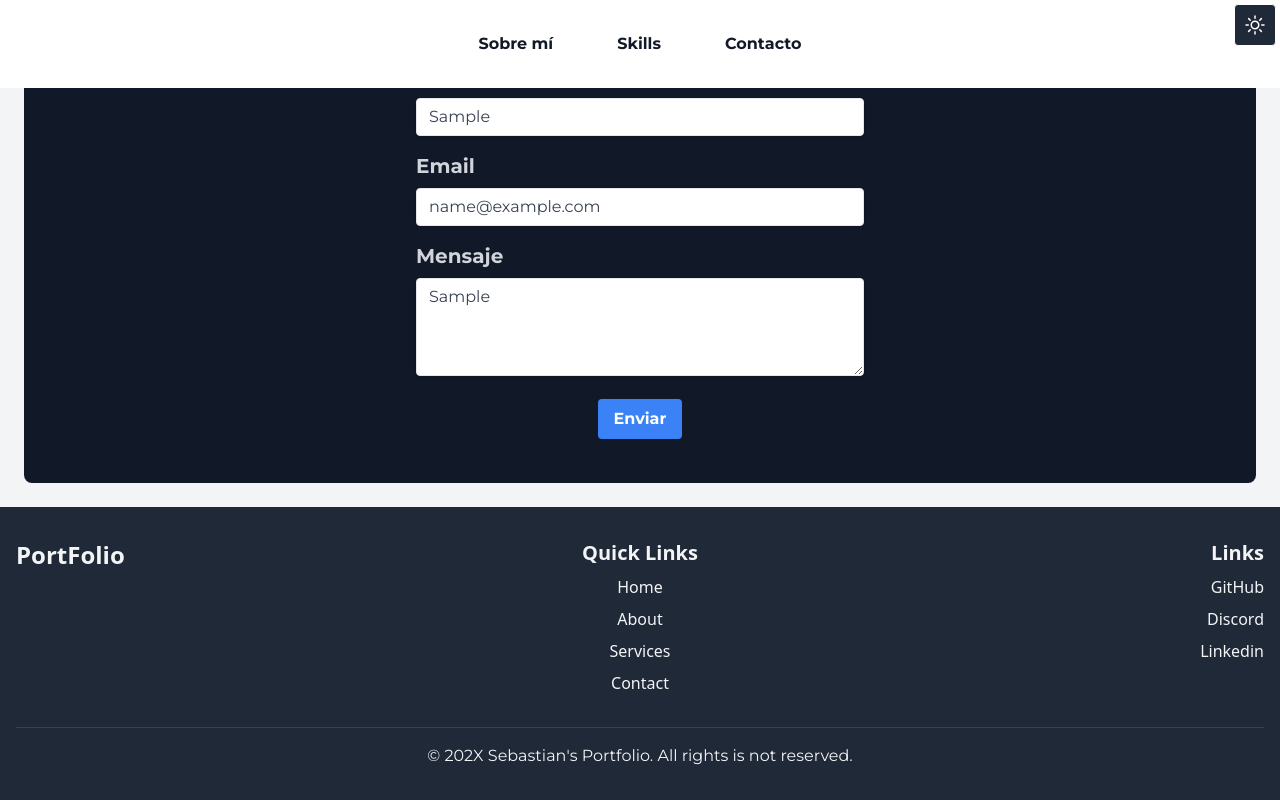
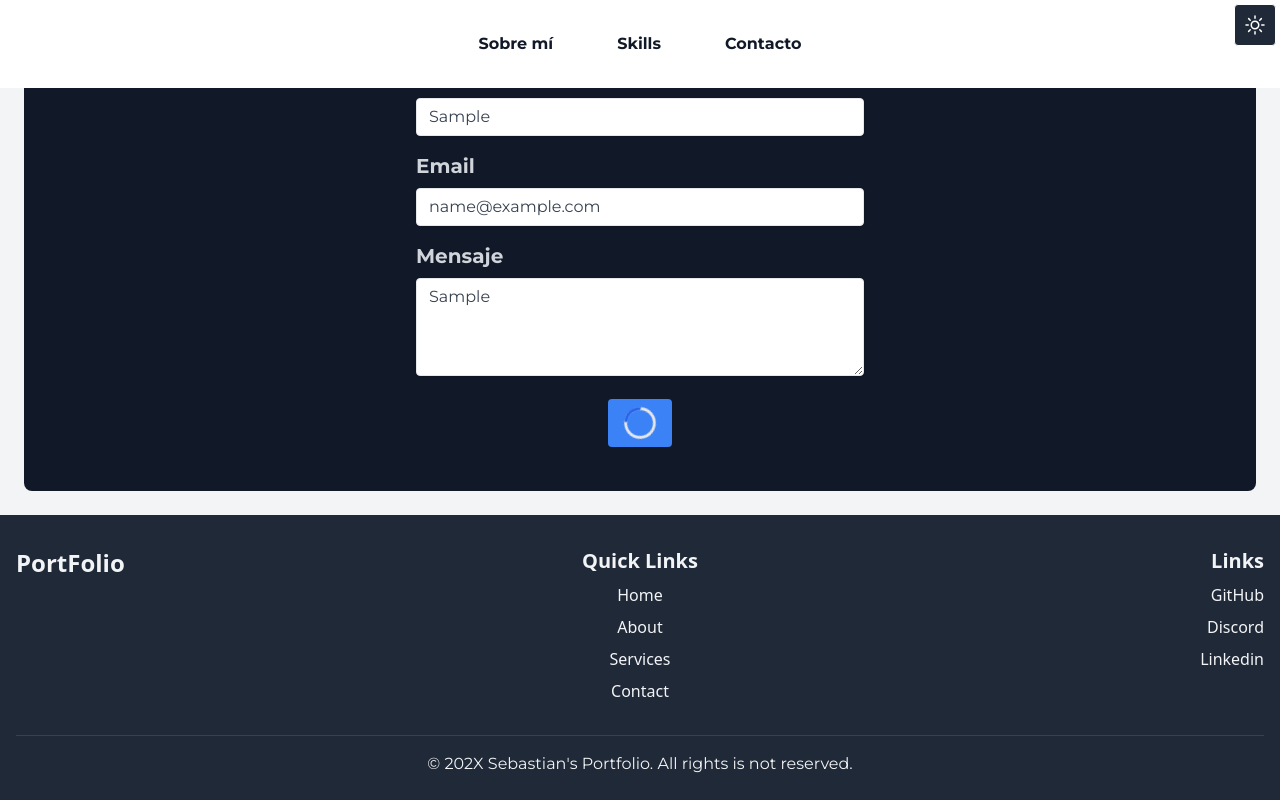
Before and after one commit to sebastianvr/sebastianvr.github.io, an Angular app: page / in a window 1280 px wide. Both pictures are taken after typing "Sample", "name@example.com", "Sample" into the empty fields and a click on the button "Enviar". Shown: the part 1955-2755 px from the top of the page. Built offline with nearby package versions, Linux system fonts and the light colour scheme.

Commit message:
feat: Añadiendo spinner al eviar formulario de contacto.

```diff
--- a/src/app/pages/contact/contact.component.html
+++ b/src/app/pages/contact/contact.component.html
@@ -34,7 +34,25 @@
       </div>
       <div class="flex items-center justify-center">
         <button [disabled]="isSending"
-          class="bg-blue-500 hover:bg-blue-700 text-white font-bold py-2 px-4 rounded focus:outline-none focus:shadow-outline">Enviar
+          class="bg-blue-500 hover:bg-blue-700 text-white font-bold py-2 px-4 rounded focus:outline-none focus:shadow-outline">
+          @if (!isSending) {
+          Enviar
+          }
+
+          @if (isSending) {
+          <div role="status">
+            <svg aria-hidden="true" class="w-8 h-8 text-gray-200 animate-spin dark:text-gray-600 fill-blue-600"
+              viewBox="0 0 100 101" fill="none" xmlns="http://www.w3.org/2000/svg">
+              <path
+                d="M100 50.5908C100 78.2051 77.6142 100.591 50 100.591C22.3858 100.591 0 78.2051 0 50.5908C0 22.9766 22.3858 0.59082 50 0.59082C77.6142 0.59082 100 22.9766 100 50.5908ZM9.08144 50.5908C9.08144 73.1895 27.4013 91.5094 50 91.5094C72.5987 91.5094 90.9186 73.1895 90.9186 50.5908C90.9186 27.9921 72.5987 9.67226 50 9.67226C27.4013 9.67226 9.08144 27.9921 9.08144 50.5908Z"
+                fill="currentColor" />
+              <path
+                d="M93.9676 39.0409C96.393 38.4038 97.8624 35.9116 97.0079 33.5539C95.2932 28.8227 92.871 24.3692 89.8167 20.348C85.8452 15.1192 80.8826 10.7238 75.2124 7.41289C69.5422 4.10194 63.2754 1.94025 56.7698 1.05124C51.7666 0.367541 46.6976 0.446843 41.7345 1.27873C39.2613 1.69328 37.813 4.19778 38.4501 6.62326C39.0873 9.04874 41.5694 10.4717 44.0505 10.1071C47.8511 9.54855 51.7191 9.52689 55.5402 10.0491C60.8642 10.7766 65.9928 12.5457 70.6331 15.2552C75.2735 17.9648 79.3347 21.5619 82.5849 25.841C84.9175 28.9121 86.7997 32.2913 88.1811 35.8758C89.083 38.2158 91.5421 39.6781 93.9676 39.0409Z"
+                fill="currentFill" />
+            </svg>
+            <span class="sr-only">Loading...</span>
+          </div>
+          }
         </button>
       </div>
     </form>
```
